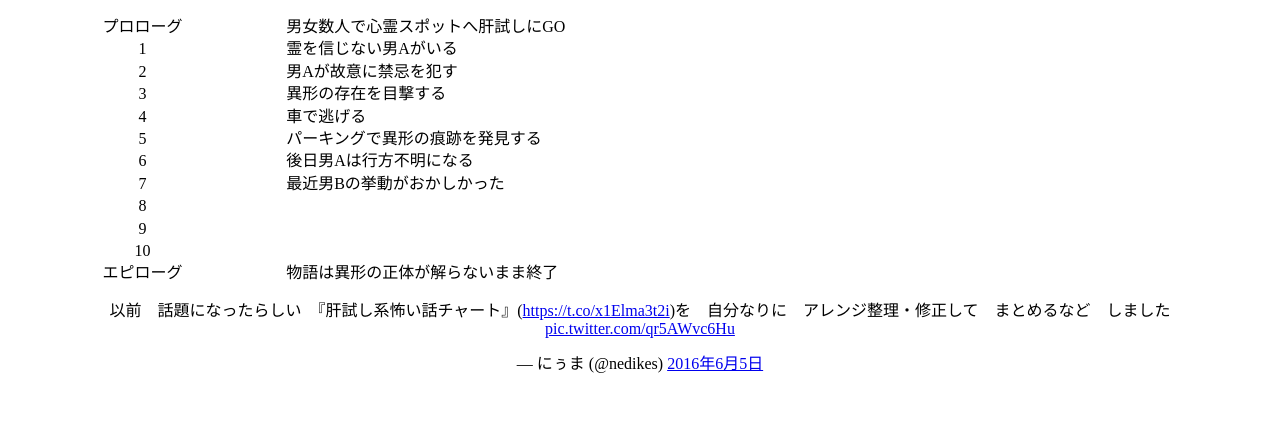
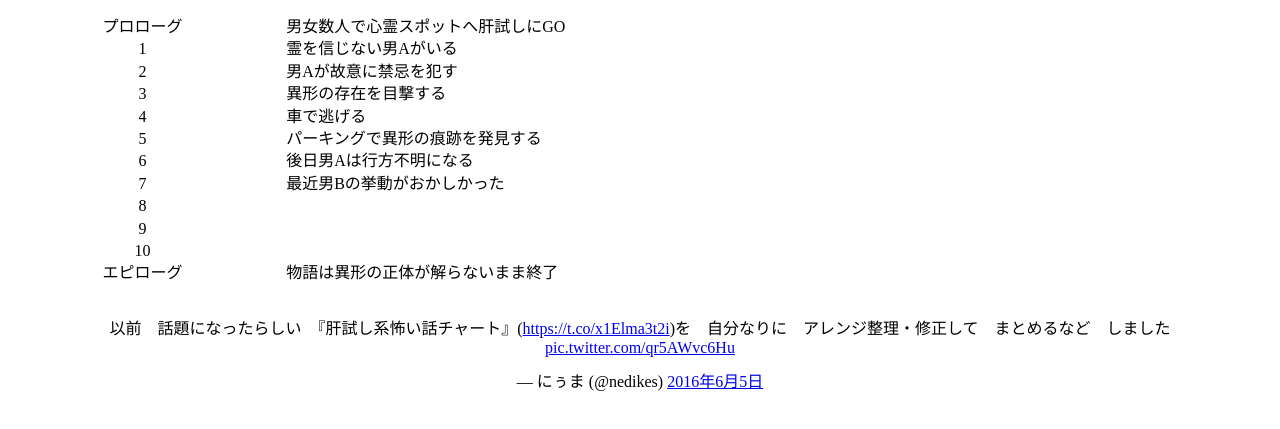
Before and after one commit to gyaaaaaaaaaaaa/ghoststory.github.io, a plain HTML site: page index.html in a window 1280 px wide. Shown: the part 129-558 px from the top of the page. Drawn offline with nearby package versions, Linux system fonts and the light colour scheme.

Commit message:
first commit

```diff
--- a/index.html
+++ b/index.html
@@ -66,8 +66,9 @@ github pagesでfont awesomeが機能していない -->
         <td><div id="epilogue"></div></td>
       </tr>
     </table>
+    <br />
   <!-- 埋め込みツイート -->
-    <blockquote class="twitter-tweet tw-align-center" data-lang="ja"><p lang="ja" dir="ltr">以前　話題になったらしい　『肝試し系怖い話チャート』(<a href="https://t.co/x1Elma3t2i">https://t.co/x1Elma3t2i</a>)を　自分なりに　アレンジ整理・修正して　まとめるなど　しました <a href="https://t.co/qr5AWvc6Hu">pic.twitter.com/qr5AWvc6Hu</a></p>&mdash; にぅま (@nedikes) <a href="https://twitter.com/nedikes/status/739402043991810048?ref_src=twsrc%5Etfw">2016年6月5日</a></blockquote><br />
+    <blockquote class="twitter-tweet tw-align-center" data-lang="ja"><p lang="ja" dir="ltr">以前　話題になったらしい　『肝試し系怖い話チャート』(<a href="https://t.co/x1Elma3t2i">https://t.co/x1Elma3t2i</a>)を　自分なりに　アレンジ整理・修正して　まとめるなど　しました <a href="https://t.co/qr5AWvc6Hu">pic.twitter.com/qr5AWvc6Hu</a></p>&mdash; にぅま (@nedikes) <a href="https://twitter.com/nedikes/status/739402043991810048?ref_src=twsrc%5Etfw">2016年6月5日</a></blockquote>
   </div>
   <script async src="https://platform.twitter.com/widgets.js" charset="utf-8"></script>
   <script src="https://code.jquery.com/jquery-3.2.1.min.js"></script>
```
